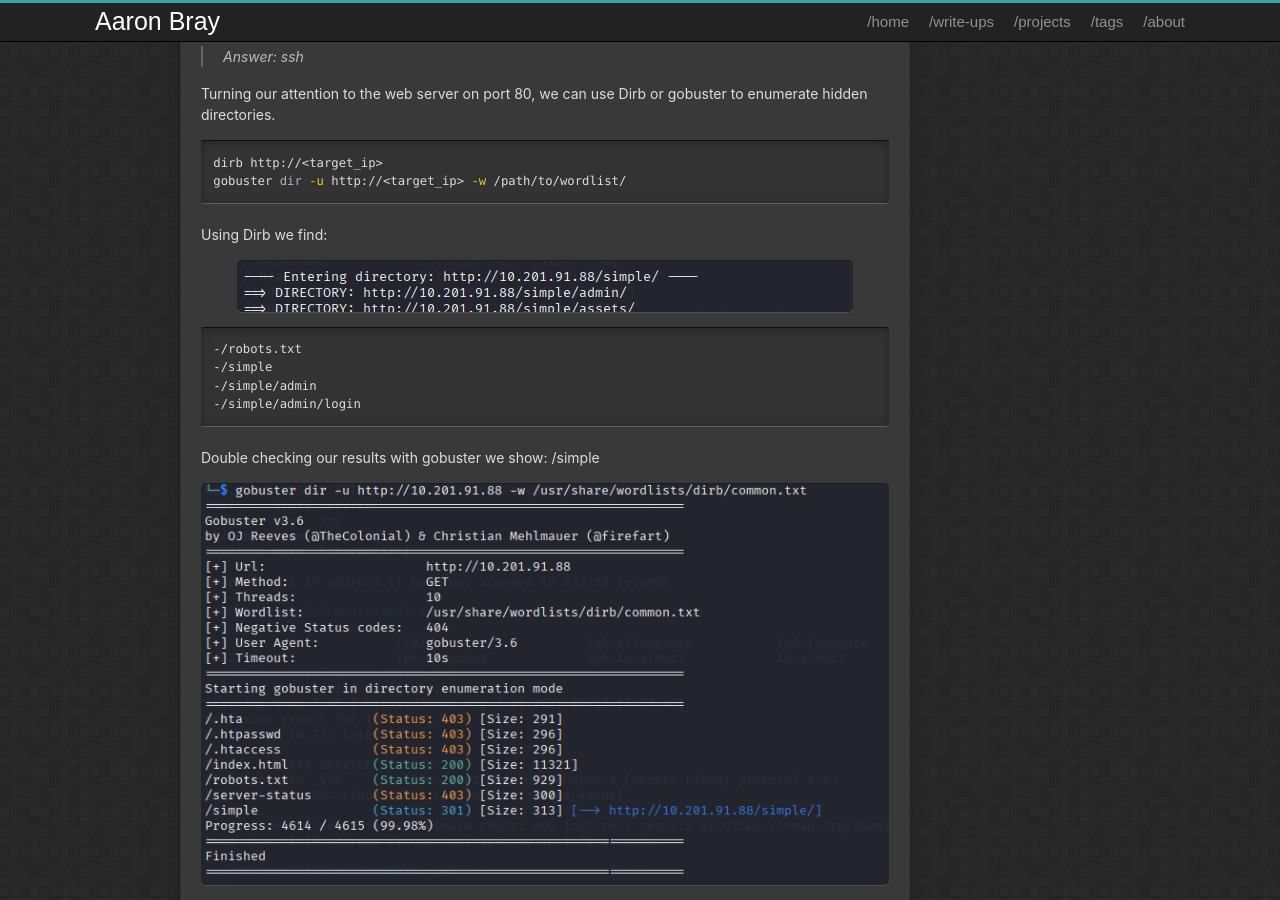
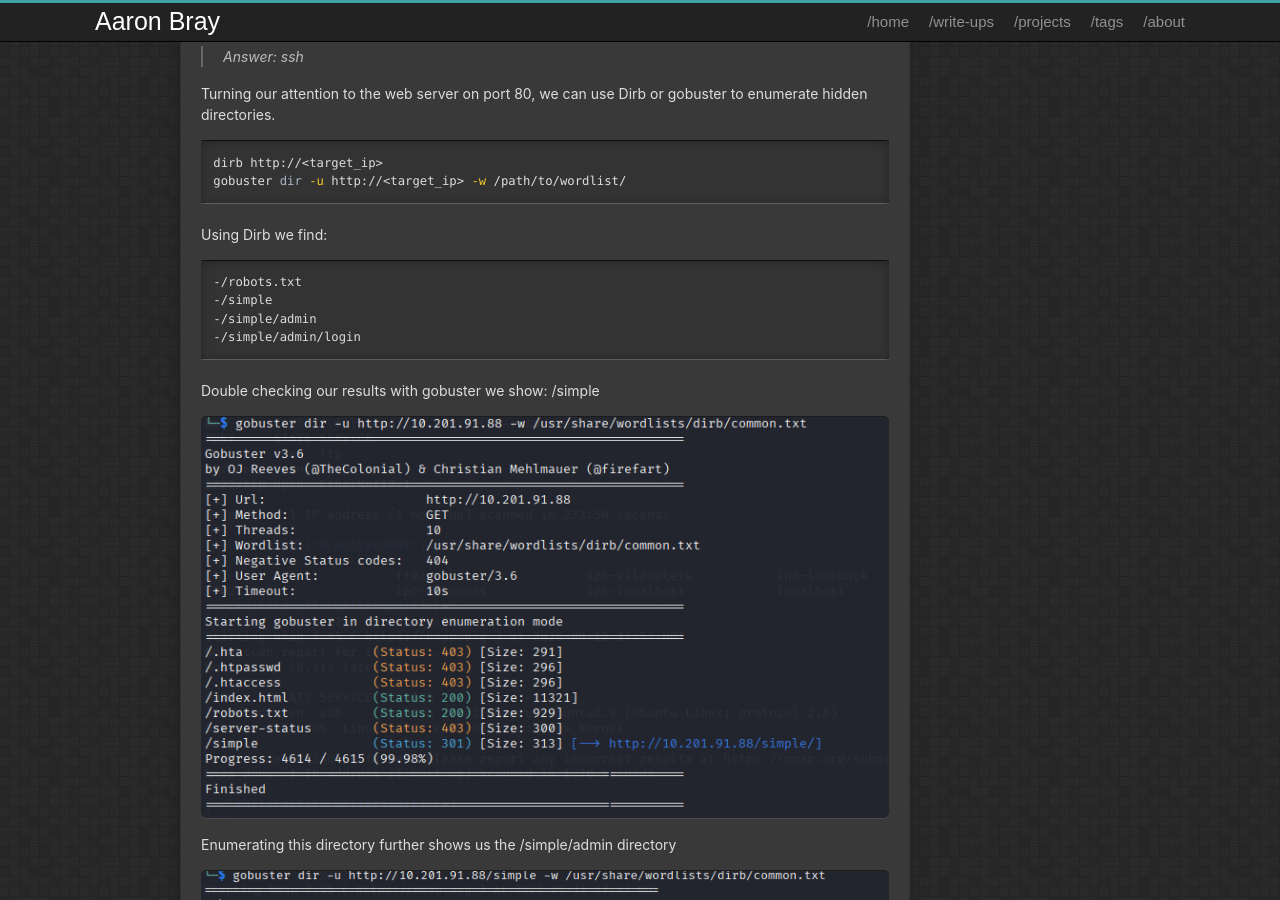
Before and after one commit to AaronBray/AaronBray.github.io, a Jekyll site: the page built from _posts/2025-09-10-SimpleCTF.md, in a window 1280 px wide and 900 px high, scrolled down 754 px. Built offline with Jekyll 4.4.1, drawn with Linux system fonts in a browser that asks for light colours.

Commit message:
Update 2025-09-10-SimpleCTF.md

```diff
--- a/_posts/2025-09-10-SimpleCTF.md
+++ b/_posts/2025-09-10-SimpleCTF.md
@@ -44,10 +44,6 @@ gobuster dir -u http://<target_ip> -w /path/to/wordlist/
 
 
 Using Dirb we find:
-
-
-![img]({{ '/assets/images/3-simple-ctf.png' | relative_url }}){: .center-image }
-
 
 {% highlight bash %}
 -/robots.txt
```
